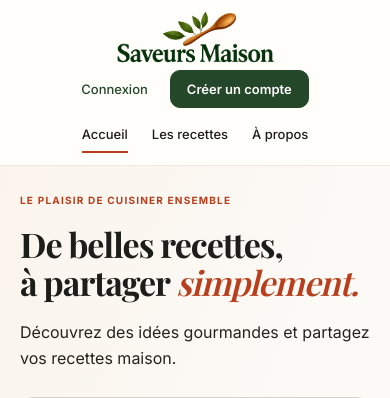
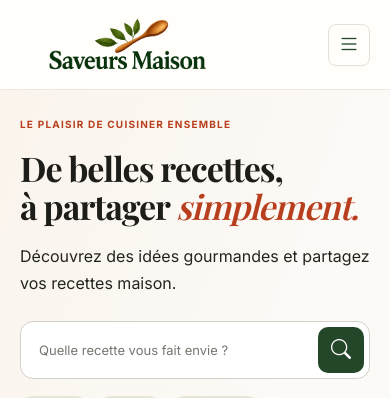
Before and after one commit to salma-akajou/Saveurs-Maison, a PHP site: page /public/accueil.html in a window 390 px wide. Shown: the top 398 px of the page. Run offline with PHP 8.4, Linux system fonts and the light colour scheme; some web fonts are replaced.

Commit message:
Collapse navbar into a hamburger menu on mobile/tablet (accueil, recettes)
Below 992px the navbar used to stack logo, buttons and nav links as
three always-visible full-width rows, taking up most of the screen
(visible in the mockup screenshot). Now the header shows just the logo
and a hamburger toggle; tapping it reveals the nav links and the
Connexion/Créer un compte buttons in a dropdown panel. Pure CSS
(checkbox + sibling selectors), no added JavaScript.

```diff
--- a/Conception/maquettes/assets/css/style.css
+++ b/Conception/maquettes/assets/css/style.css
@@ -292,6 +292,58 @@ button:focus-visible {
 .login-link:hover,
 .nav-link-login:hover {
   color: var(--terracotta);
+}
+
+/* Bouton menu mobile (case à cocher cachée + étiquette) */
+
+.menu-toggle-input {
+  position: absolute;
+
+  width: 1px;
+  height: 1px;
+  margin: -1px;
+  overflow: hidden;
+
+  clip: rect(0, 0, 0, 0);
+  white-space: nowrap;
+  border: 0;
+}
+
+.menu-toggle {
+  display: none;
+  align-items: center;
+  justify-content: center;
+
+  width: 42px;
+  height: 42px;
+
+  border: 1px solid var(--border, #e7dfd5);
+  border-radius: 8px;
+
+  background: transparent;
+  color: var(--olive);
+
+  font-size: 22px;
+  line-height: 1;
+
+  cursor: pointer;
+}
+
+.menu-toggle .bi-x {
+  display: none;
+}
+
+.menu-toggle-input:checked ~ .menu-toggle .bi-list {
+  display: none;
+}
+
+.menu-toggle-input:checked ~ .menu-toggle .bi-x {
+  display: inline;
+}
+
+.menu-toggle-input:focus-visible ~ .menu-toggle {
+  outline: 3px solid #99aa80;
+  outline-offset: 2px;
 }
 
 /* =========================================
@@ -1494,9 +1546,8 @@ button:focus-visible {
 @media (max-width: 991.98px) {
   .header-inner {
     flex-wrap: wrap;
-    gap: 0 18px;
-
-    padding-top: 5px;
+
+    padding-top: 12px;
     padding-bottom: 12px;
   }
 
@@ -1504,17 +1555,41 @@ button:focus-visible {
     order: 1;
   }
 
-  .header-actions {
+  .menu-toggle {
+    display: inline-flex;
     order: 2;
     margin-left: auto;
   }
 
   .main-nav {
+    display: none;
     order: 3;
-    justify-content: center;
-    gap: 30px;
+    flex-direction: column;
+    align-items: center;
+    gap: 16px;
 
     width: 100%;
+    margin-top: 16px;
+  }
+
+  .header-actions {
+    display: none;
+    order: 4;
+    flex-direction: column;
+    align-items: center;
+    gap: 12px;
+
+    width: 100%;
+    margin-top: 16px;
+    padding-top: 16px;
+    padding-bottom: 14px;
+
+    border-top: 1px solid #eee8df;
+  }
+
+  .menu-toggle-input:checked ~ .main-nav,
+  .menu-toggle-input:checked ~ .header-actions {
+    display: flex;
   }
 
   .site-logo {
@@ -1852,23 +1927,6 @@ button:focus-visible {
    ========================================= */
 
 @media (max-width: 479.98px) {
-  .header-inner {
-    justify-content: center;
-    padding-bottom: 12px;
-  }
-
-  .brand {
-    justify-content: center;
-    width: 100%;
-  }
-
-  .header-actions {
-    justify-content: center;
-
-    width: 100%;
-    margin: 0 0 8px;
-  }
-
   .header-actions .btn-green {
     min-height: 38px;
     padding: 8px 16px;
--- a/Conception/maquettes/public/accueil.html
+++ b/Conception/maquettes/public/accueil.html
@@ -31,6 +31,12 @@
           class="site-logo"
         >
       </a>
+
+      <input type="checkbox" id="menu-toggle" class="menu-toggle-input">
+      <label for="menu-toggle" class="menu-toggle" aria-label="Ouvrir le menu">
+        <i class="bi bi-list" aria-hidden="true"></i>
+        <i class="bi bi-x" aria-hidden="true"></i>
+      </label>
 
       <nav class="main-nav" aria-label="Navigation principale">
         <a href="accueil.html" class="active" aria-current="page">Accueil</a>
--- a/Conception/maquettes/public/recettes.html
+++ b/Conception/maquettes/public/recettes.html
@@ -29,6 +29,12 @@
           class="site-logo"
         >
       </a>
+
+      <input type="checkbox" id="menu-toggle" class="menu-toggle-input">
+      <label for="menu-toggle" class="menu-toggle" aria-label="Ouvrir le menu">
+        <i class="bi bi-list" aria-hidden="true"></i>
+        <i class="bi bi-x" aria-hidden="true"></i>
+      </label>
 
       <nav class="main-nav" aria-label="Navigation principale">
         <a href="accueil.html">Accueil</a>
```
